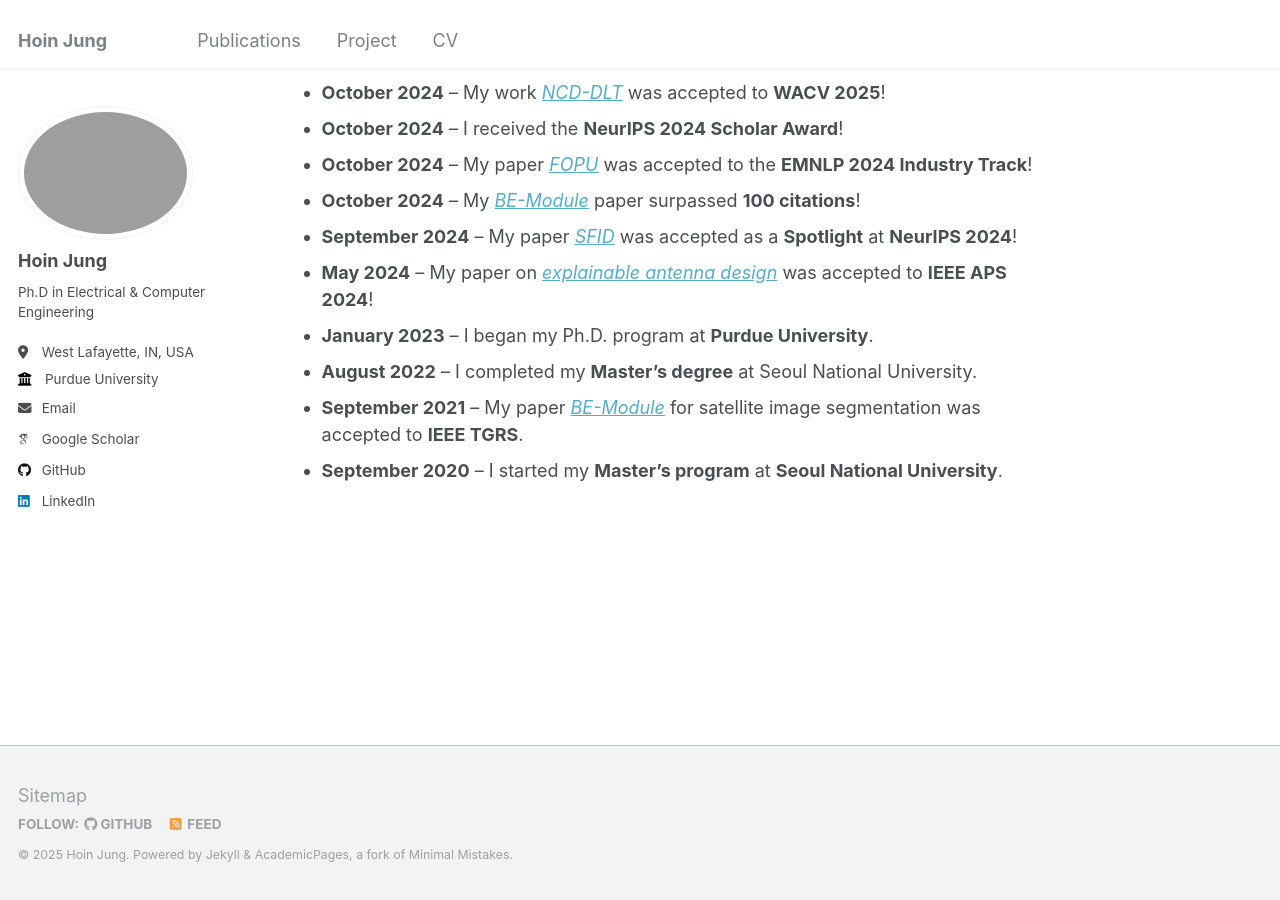
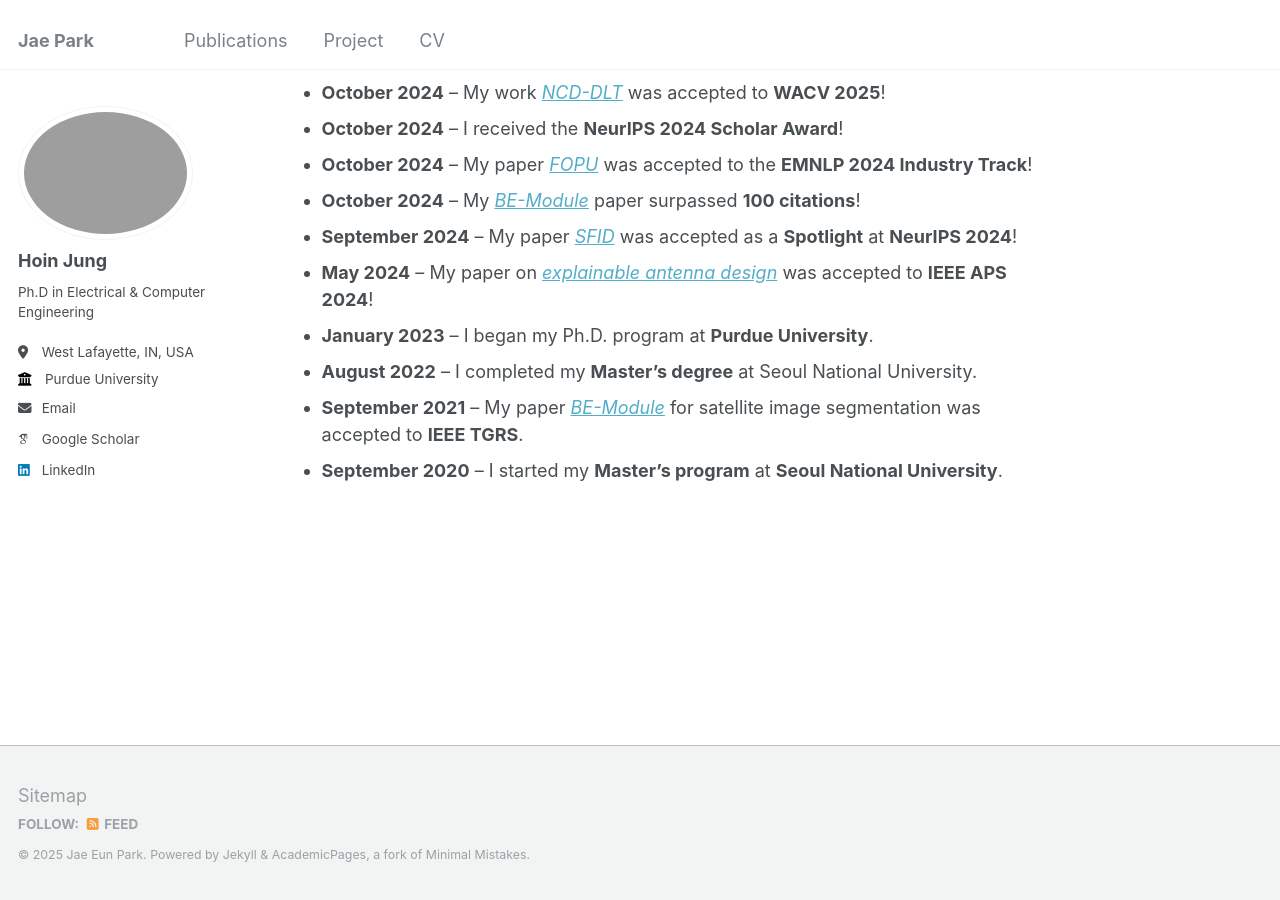
Before and after one commit to jaepark-git/jaepark-git.github.io, a Jekyll site: the page built from _pages/about.md, in a window 1280 px wide and 900 px high, scrolled down 708 px. Built offline with Jekyll 4.4.1, drawn with Linux system fonts in a browser that asks for light colours; some web fonts are replaced.

Commit message:
Update _config.yml

```diff
--- a/_config.yml
+++ b/_config.yml
@@ -8,10 +8,10 @@
 
 # Basic Site Settings
 locale                   : "en-US"
-title                    : "Hoin Jung"
+title                    : "Jae Park"
 title_separator          : "-"
-name                     : &name "Hoin Jung"
-description              : &description "Ph.D in Electrical & Computer Engineering @ Purdue University"
+name                     : &name "Jae Eun Park"
+description              : &description "Ph.D. Student in Hospitality and Tourism Management @ Purdue University"
 url                      : https://hoinjung.github.io # the base hostname & protocol for your site e.g. "https://mmistakes.github.io"
 baseurl                  : "" # the subpath of your site, e.g. "/blog"
 repository               : "HoinJung/hoinjung.github.io"
@@ -28,11 +28,11 @@ author:
   location         : "West Lafayette, IN, USA"
   employer         : "Purdue University"
   uri              : # URL
-  email            : "jung414@purdue.edu"
+  email            : "park1538@purdue.edu"
 
   # Academic websites
   arxiv            : # URL - Update with the correct link to your profile
-  googlescholar    : https://scholar.google.com/citations?user=6VasZjEAAAAJ&hl=en
+  googlescholar    : https://scholar.google.com/citations?user=ZqYozBMAAAAJ&hl=en&authuser=1
   impactstory      : # URL
   orcid            :
   semantic         : # URL
@@ -43,7 +43,7 @@ author:
   bitbucket        : # Username - Update with your username on the site
   codepen          : # Username
   dribbble         : # Username
-  github           : "HoinJung"
+  github           : # Username
   kaggle           : # Username
   stackoverflow    : # User number or user number and name (i.e., use "1" or "1/jeff-atwood")
 
@@ -57,7 +57,7 @@ author:
   keybase          : # Username
   instagram        : # Username
   lastfm           : # Username
-  linkedin         : "hoinjung"
+  linkedin         : "jae-jaeeun-park"
   mastodon         : # URL
   medium           : # URL
   pinterest        : # Username
```
